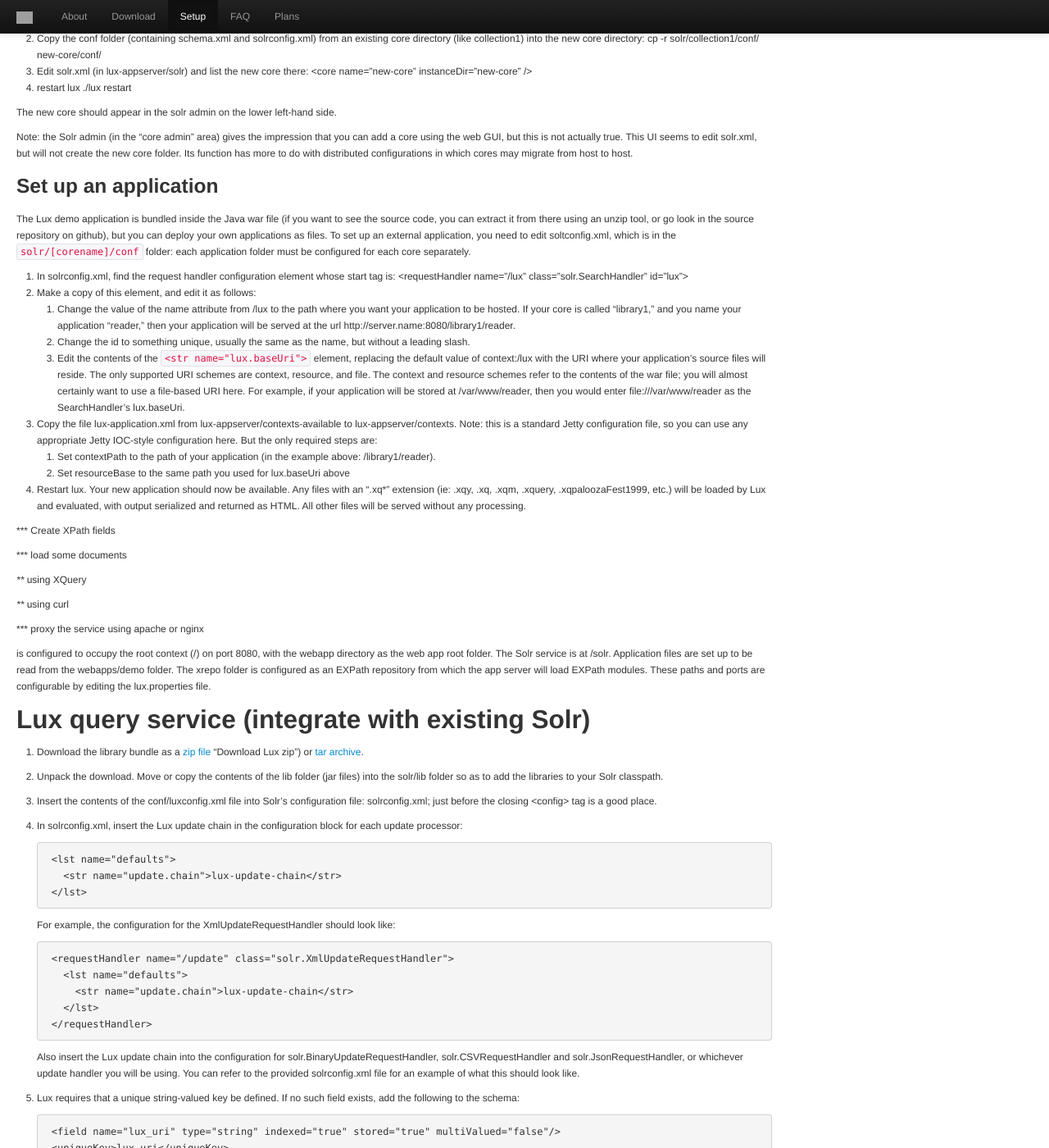
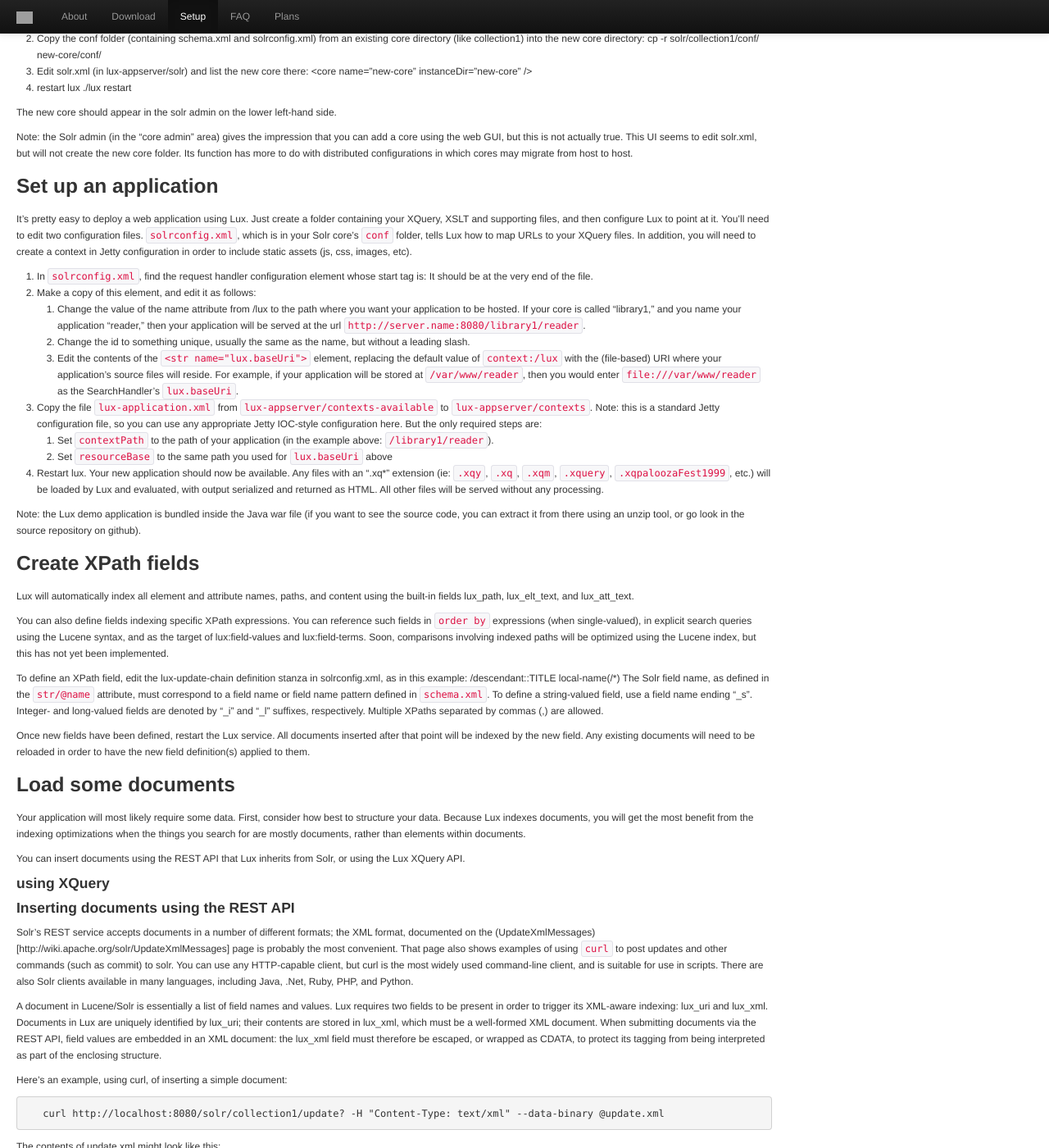
Before and after one commit to msokolov/lux, a Jekyll site: the page built from doc/SETUP.md, in a window 1280 px wide and 1400 px high, scrolled down 1163 px. Shown: the whole window at 82% size. Built offline with Jekyll 4.4.1, drawn with Linux system fonts in a browser that asks for light colours; some of the changed text lies outside the part shown; grey boxes are pictures that could not be loaded.

Commit message:
documentation updates

```diff
--- a/doc/SETUP.md
+++ b/doc/SETUP.md
@@ -129,31 +129,88 @@
 
 ### Set up an application
 
-The Lux demo application is bundled inside the Java war file (if you want
-to see the source code, you can extract it from there using an unzip tool,
-or go look in the source repository on github), but you can deploy your own
-applications as files.  To set up an external application, you need to edit
-soltconfig.xml, which is in the `solr/[corename]/conf` folder: each
-application folder must be configured for each core separately.
+It's pretty easy to deploy a web application using Lux. Just create a
+folder containing your XQuery, XSLT and supporting files, and then configure Lux to point at it.  You'll need to edit two configuration files. `solrconfig.xml`, which is in your Solr core's `conf` folder, tells Lux how to map URLs to your XQuery files.  In addition, you will need to create a context in Jetty configuration in order to include static assets (js, css, images, etc).
 
-1. In solrconfig.xml, find the request handler configuration element whose start tag is:
-   &lt;requestHandler name="/lux" class="solr.SearchHandler" id="lux">
+1. In `solrconfig.xml`, find the request handler configuration element whose start tag is:
+    <requestHandler name="/lux" class="solr.SearchHandler" id="lux">
+   It should be at the very end of the file.
 2. Make a copy of this element, and edit it as follows:
-   1. Change the value of the name attribute from /lux to the path where you want your application to be hosted.  If your core is called "library1," and you name your application "reader," then your application will be served at the url http://server.name:8080/library1/reader.
+   1. Change the value of the name attribute from /lux to the path where you want your application to be hosted.  If your core is called "library1," and you name your application "reader," then your application will be served at the url `http://server.name:8080/library1/reader`.
    2. Change the id to something unique, usually the same as the name, but without a leading slash.
-   3. Edit the contents of the <code>&lt;str name="lux.baseUri"></code> element, replacing the default value of context:/lux with the URI where your application's source files will reside.  The only supported URI schemes are context, resource, and file.  The context and resource schemes refer to the contents of the war file; you will almost certainly want to use a file-based URI here.  For example, if your application will be stored at /var/www/reader, then you would enter file:///var/www/reader as the SearchHandler's lux.baseUri.
-3. Copy the file lux-application.xml from lux-appserver/contexts-available to lux-appserver/contexts.  Note: this is a standard Jetty configuration file, so you can use any appropriate Jetty IOC-style configuration here.  But the only required steps are:
-    1. Set contextPath to the path of your application (in the example above: /library1/reader).
-    2. Set resourceBase to the same path you used for lux.baseUri above
-4. Restart lux.  Your new application should now be available.  Any files with an ".xq\*" extension (ie: .xqy, .xq, .xqm, .xquery, .xqpaloozaFest1999, etc.) will be loaded by Lux and evaluated, with output serialized and returned as HTML.  All other files will be served without any processing.
+   3. Edit the contents of the <code>&lt;str name="lux.baseUri"></code> element, replacing the default value of `context:/lux` with the (file-based) URI where your application's source files will reside.  For example, if your application will be stored at `/var/www/reader`, then you would enter `file:///var/www/reader` as the SearchHandler's `lux.baseUri`.
+3. Copy the file `lux-application.xml` from `lux-appserver/contexts-available` to `lux-appserver/contexts`.  Note: this is a standard Jetty configuration file, so you can use any appropriate Jetty IOC-style configuration here.  But the only required steps are:
+    1. Set `contextPath` to the path of your application (in the example above: `/library1/reader`).
+    2. Set `resourceBase` to the same path you used for `lux.baseUri` above
+4. Restart lux.  Your new application should now be available.  Any files with an ".xq\*" extension (ie: `.xqy`, `.xq`, `.xqm`, `.xquery`, `.xqpaloozaFest1999`, etc.) will be loaded by Lux and evaluated, with output serialized and returned as HTML.  All other files will be served without any processing.
 
-*** Create XPath fields
+Note: the Lux demo application is bundled inside the Java war file (if you
+want to see the source code, you can extract it from there using an unzip
+tool, or go look in the source repository on github).
 
-*** load some documents
+### Create XPath fields
 
-**** using XQuery
+Lux will automatically index all element and attribute names, paths, and
+content using the built-in fields lux_path, lux_elt_text, and lux_att_text.
 
-**** using curl
+You can also define fields indexing specific XPath expressions. You can
+reference such fields in `order by` expressions (when single-valued), in
+explicit search queries using the Lucene syntax, and as the target of
+lux:field-values and lux:field-terms.  Soon, comparisons involving indexed
+paths will be optimized using the Lucene index, but this has not yet been
+implemented.
+
+To define an XPath field, edit the lux-update-chain definition stanza in
+solrconfig.xml, as in this example:
+    <lst name="fields">
+      <!--  define additional fields using XPath-->
+      <str name="title">/descendant::TITLE</str>
+      <str name="doctype_s">local-name(/*)</str>
+    </lst>
+The Solr field name, as defined in the `str/@name` attribute, must correspond to a field name or field name pattern defined in `schema.xml`.  To define a string-valued field, use a field name ending "_s". Integer- and long-valued fields are denoted by "_i" and "_l" suffixes, respectively.  Multiple XPaths separated by commas \(,\) are allowed.
+
+Once new fields have been defined, restart the Lux service.  All documents
+inserted after that point will be indexed by the new field.  Any existing
+documents will need to be reloaded in order to have the new field
+definition(s) applied to them.
+
+### Load some documents
+
+Your application will most likely require some data.  First, consider how best to structure your data.  Because Lux indexes documents, you will get the most benefit from the indexing optimizations when the things you search for are mostly documents, rather than elements within documents.
+
+You can insert documents using the REST API that Lux inherits from Solr, or
+using the Lux XQuery API.
+
+#### using XQuery
+
+#### Inserting documents using the REST API
+
+Solr's REST service accepts documents in a number of different formats; the XML format, documented on the (UpdateXmlMessages)[http://wiki.apache.org/solr/UpdateXmlMessages] page is probably the most convenient. That page also shows examples of using `curl` to post updates and other commands (such as commit) to solr.  You can use any HTTP-capable client, but curl is the most widely used command-line client, and is suitable for use in scripts.  There are also Solr clients available in many languages, including Java, .Net, Ruby, PHP, and Python.
+
+A document in Lucene/Solr is essentially a list of field names and values.
+Lux requires two fields to be present in order to trigger its XML-aware
+indexing: lux_uri and lux_xml.  Documents in Lux are uniquely identified by lux_uri; their contents are stored in lux_xml, which must be a well-formed XML document.  When submitting documents via the REST API, field values are embedded in an XML document: the lux_xml field must therefore be escaped, or wrapped as CDATA, to protect its tagging from being interpreted as part of the enclosing structure.
+
+Here's an example, using curl, of inserting a simple document:
+
+       curl http://localhost:8080/solr/collection1/update? -H "Content-Type: text/xml" --data-binary @update.xml
+
+The contents of update.xml might look like this:
+
+    <update>
+      <add>
+        <doc>
+          <field name="lux_uri">/doc/hello.xhtml</field>
+          <field name="lux_xml">
+            <![CDATA[
+              <html>
+                <head><title>Hello, World</title></head>
+                <body>Hello, World!</body>
+              </html>
+            ]]>
+          </field>
+      </add>
+    </update>
 
 *** proxy the service using apache or nginx
 
```
Also changed, not shown: doc/Indexing.md (added, +3 -0 lines), doc/PLANS.md (+6 -0 lines), 1 other file.
